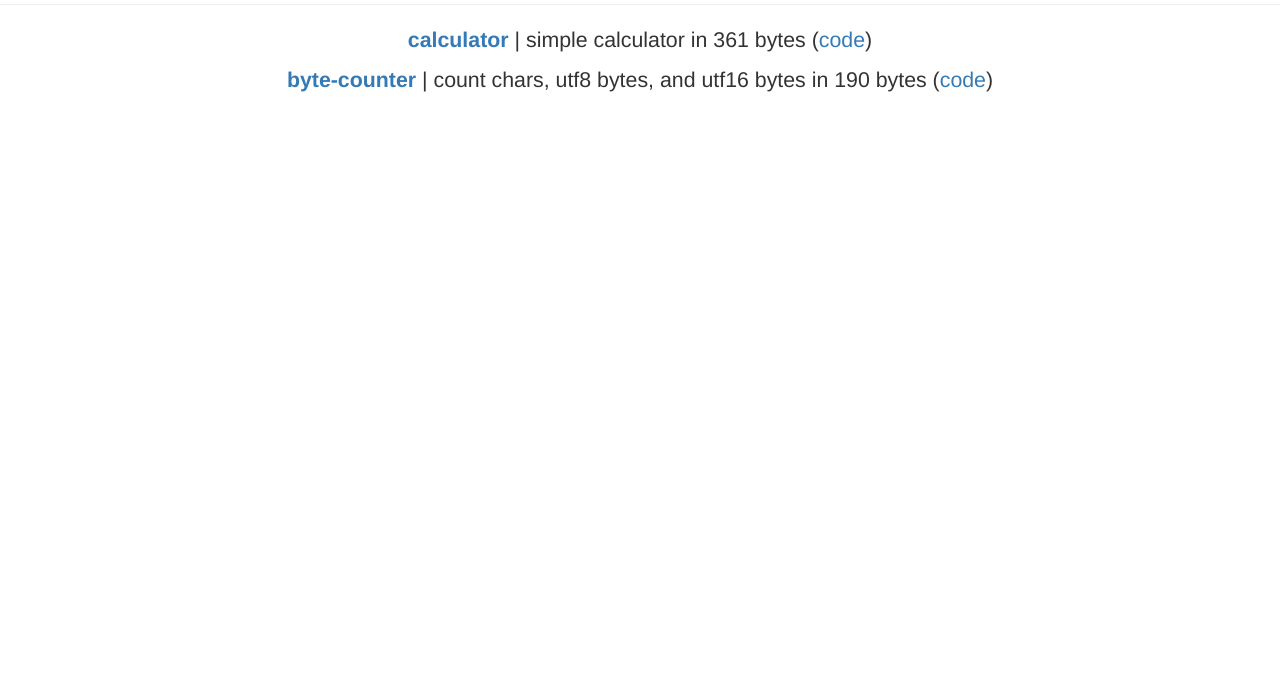
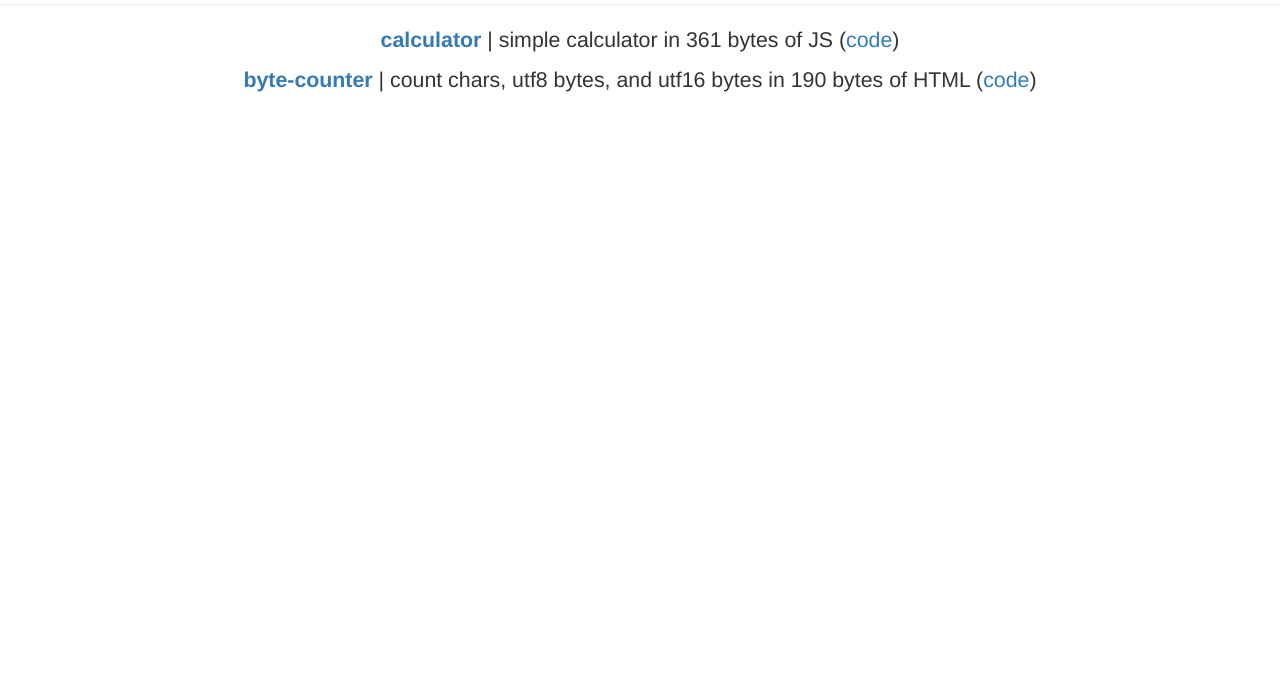
Before and after one commit to ETHproductions/golf, a plain HTML site: page index.html in a window 1280 px wide. Shown: the part 122-800 px from the top of the page. Drawn offline with nearby package versions, Linux system fonts and the light colour scheme.

Commit message:
Update index.html

```diff
--- a/index.html
+++ b/index.html
@@ -10,8 +10,8 @@
 		<h1>golf</h1>
 		<h3>short programs</h3>
 		<hr>
-		<p><b><a href="./calculator">calculator</a></b> | simple calculator in 361 bytes (<a href="./calculator/index.js">code</a>)</p>
-		<p><b><a href="./byte-counter">byte-counter</a></b> | count chars, utf8 bytes, and utf16 bytes in 190 bytes (<a href="view-source:./byte-counter/index.js">code</a>)</p>
+		<p><b><a href="./calculator">calculator</a></b> | simple calculator in 361 bytes of JS (<a href="./calculator/index.js">code</a>)</p>
+		<p><b><a href="./byte-counter">byte-counter</a></b> | count chars, utf8 bytes, and utf16 bytes in 190 bytes of HTML (<a href="view-source:./byte-counter/index.html">code</a>)</p>
 
 		<script src="https://ajax.googleapis.com/ajax/libs/jquery/1.12.2/jquery.min.js"></script>
 		<script>window.jQuery || document.write('<script src="https://ajax.googleapis.com/ajax/libs/jquery/1.12.2/jquery.min.js"><\/script>')</script>
```
